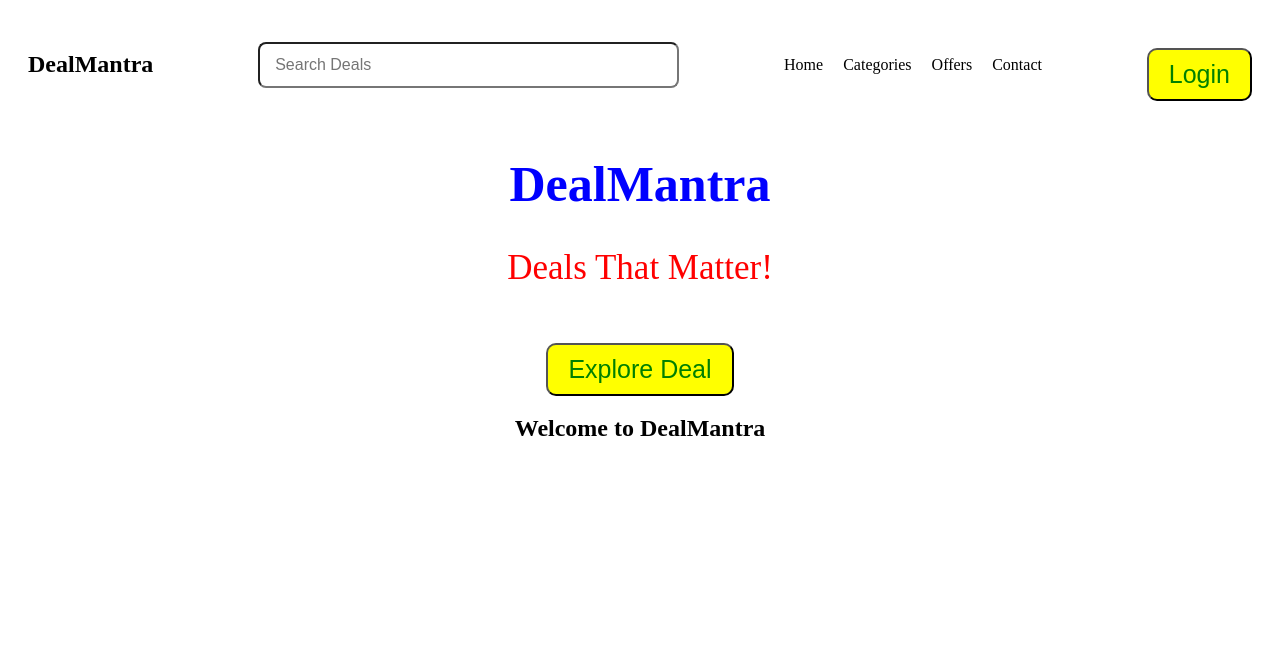
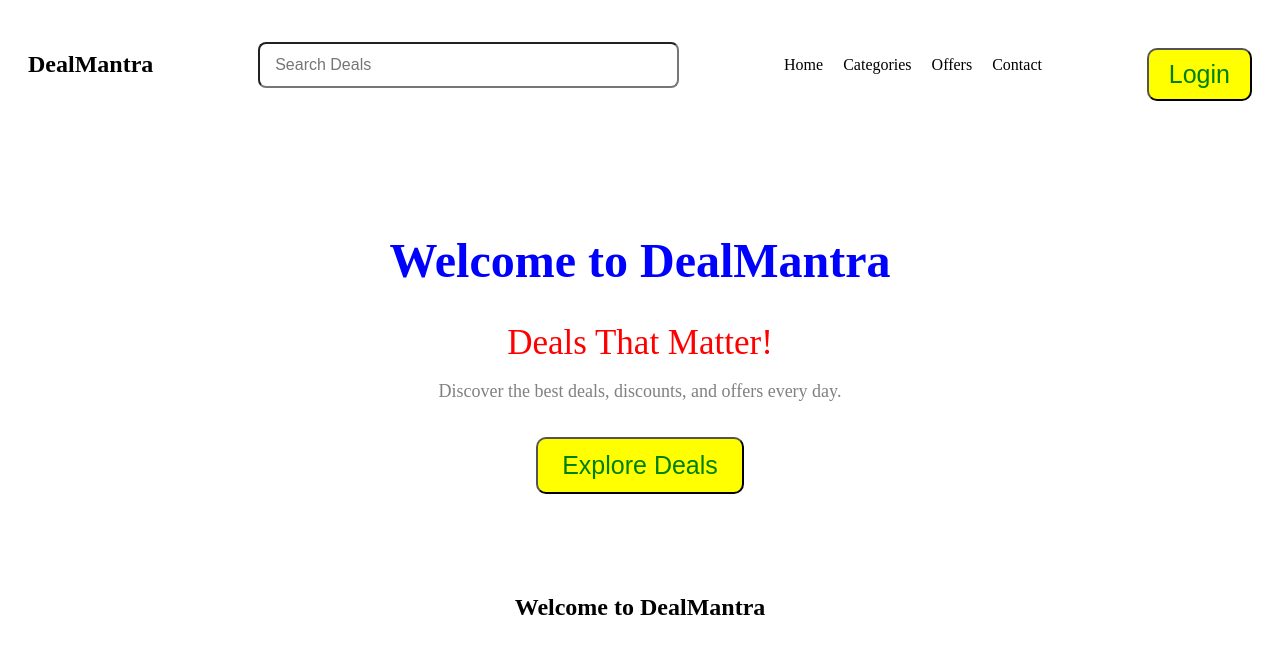
Before and after one commit to Jaysaha1401/DM, a plain HTML site: page index.html in a window 1280 px wide. Drawn offline with Linux system fonts and the light colour scheme.

Commit message:
Styled hero section and learned margin, padding, specificity, and background color

```diff
--- a/index.html
+++ b/index.html
@@ -29,12 +29,18 @@
 </div>
 
     <div class="hero">
-        <h1>DealMantra</h1>
 
-        <p>Deals That Matter!</p>
+    <h1>Welcome to DealMantra</h1>
 
-        <button>Explore Deal</button>
-    </div>
+    <p>Deals That Matter!</p>
+
+    <p class="hero-subtitle">
+        Discover the best deals, discounts, and offers every day.
+    </p>
+
+    <button>Explore Deals</button>
+
+</div>
 
     <h2>Welcome to DealMantra</h2>
 
--- a/style.css
+++ b/style.css
@@ -43,3 +43,43 @@ body {
 .nav-links a:hover{
     color: red;
 }
+.hero-subtitle{
+    color: gray;
+    font-size: 18px;
+}
+.hero h1{
+    margin-bottom: 20px;
+}
+
+.hero p{
+    margin-bottom: 15px;
+}
+
+.hero-subtitle{
+    color: gray;
+    font-size: 18px;
+    margin-bottom: 30px;
+}
+.hero{
+    text-align: center;
+    padding: 80px 20px;
+}
+
+.hero h1{
+    margin-bottom: 20px;
+    font-size: 48px;
+}
+
+.hero p{
+    margin-bottom: 15px;
+}
+
+.hero-subtitle{
+    color: gray;
+    font-size: 18px;
+    margin-bottom: 30px;
+}
+
+.hero button{
+    padding: 12px 24px;
+}
```
